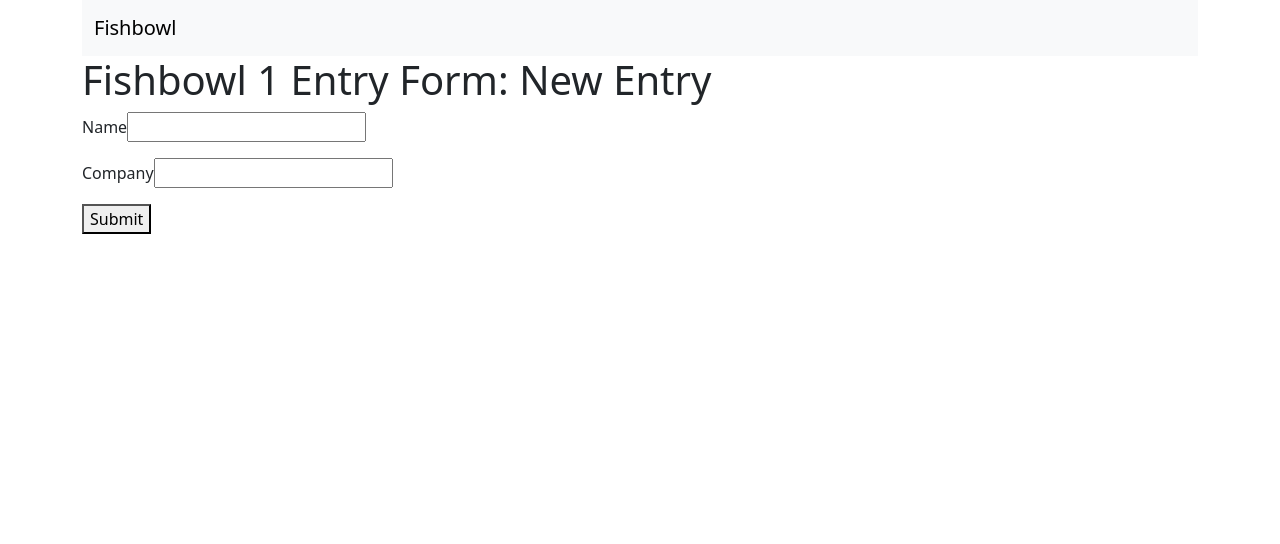
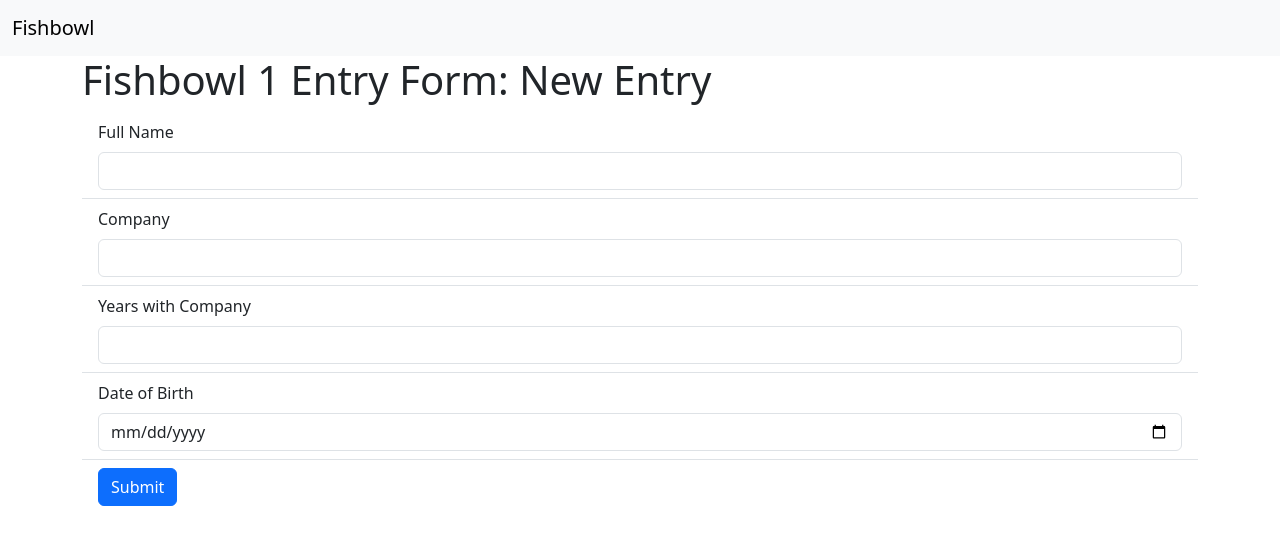
Before and after one commit to chacewells/fishbowl-prototype, a React (Create React App) app: page /#/fishbowl/1/entry/new in a window 1280 px wide. Shown: the top 544 px of the page. Built offline with nearby package versions, Linux system fonts and the light colour scheme.

Commit message:
Style entry form; closes #4

```diff
--- a/src/components/Layout.js
+++ b/src/components/Layout.js
@@ -2,9 +2,11 @@ import TopNav from "./TopNav";
 
 export default function Layout({children}) {
   return (
-    <div className="container container-fluid">
+    <>
       <TopNav/>
-      <main>{children}</main>
-    </div>
+      <div className="container container-fluid">
+        <main>{children}</main>
+      </div>
+    </>
   );
 }
--- a/src/fishbowl/entry/edit.js
+++ b/src/fishbowl/entry/edit.js
@@ -1,19 +1,46 @@
 import {useParams} from "react-router-dom";
 
+function InputItem({idx, fieldName, dataType}) {
+  return (
+    <div className="list-group-item">
+      <label className="form-label" htmlFor={`form-field-${idx}`}>{fieldName}</label>
+      <input className="form-control" type={dataType} name={`form-field-${idx}`}/>
+    </div>
+  )
+}
+
 export default function EditEntry() {
+  const inputFields = [
+    {
+      fieldName: "Full Name",
+      dataType: "text",
+    },
+    {
+      fieldName: "Company",
+      dataType: "text",
+    },
+    {
+      fieldName: "Years with Company",
+      dataType: "number",
+    },
+    {
+      fieldName: "Date of Birth",
+      dataType: "date",
+    }
+  ];
+
   let {fishbowlId, entryId} = useParams();
   return (
     <>
       <h1>Fishbowl {fishbowlId} Entry Form: {entryId ? entryId : "New Entry"}</h1>
-      <p>
-        <label htmlFor="name">Name</label>
-        <input type="text" name="name"/>
-      </p>
-      <p>
-        <label htmlFor="company">Company</label>
-        <input type="text" name="company"/>
-      </p>
-      <button>Submit</button>
+      <div className="list-group list-group-flush">
+        {inputFields.map((customField, idx) => (
+          <InputItem key={idx} idx={idx} fieldName={customField.fieldName} dataType={customField.dataType} />
+        ))}
+        <div className="list-group-item">
+          <button className="btn btn-primary">Submit</button>
+        </div>
+      </div>
     </>
   );
 }
```
